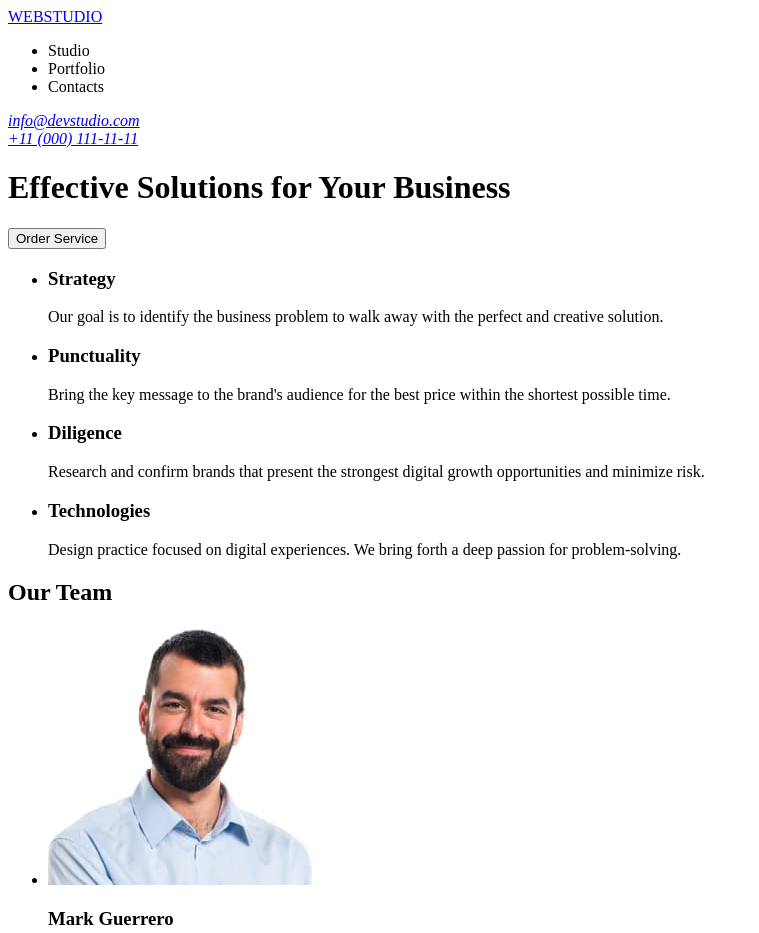
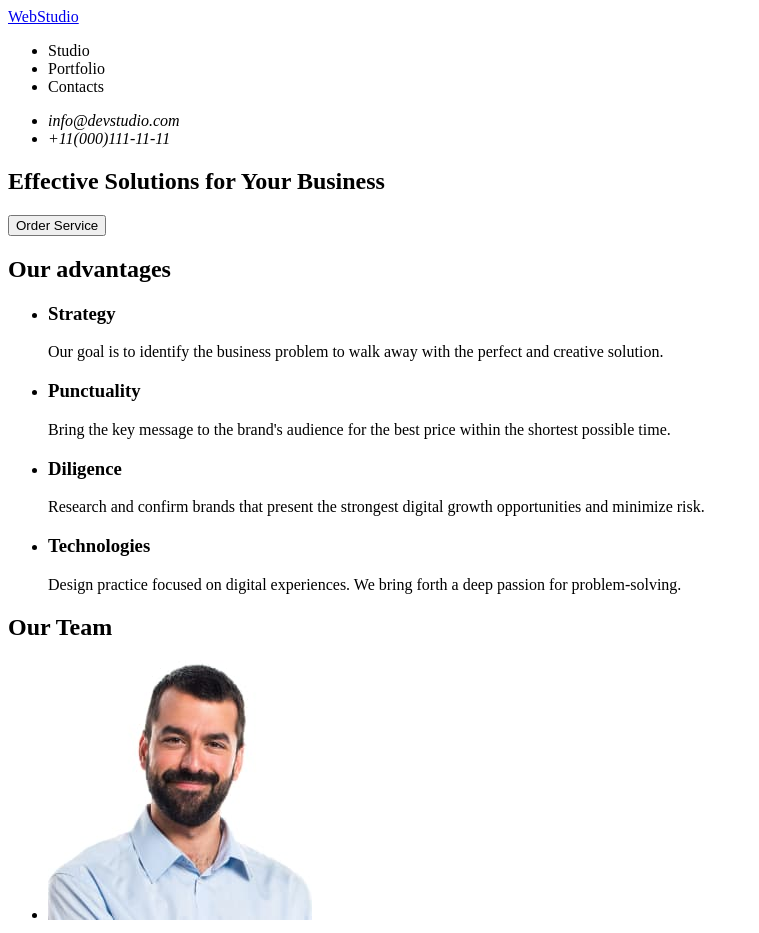
Before and after one commit to Kirieiev/goit-markup-hw-01, a plain HTML site: page index.html in a window 1280 px wide. Shown: the top 933 px of the page, without its empty margins (0-759 px from the left). Drawn offline with Linux system fonts and the light colour scheme.

Commit message:
second commit

```diff
--- a/index.html
+++ b/index.html
@@ -9,8 +9,8 @@
 
   <body>
     <header>
-      <a href="index.html">WEBSTUDIO</a>
       <nav>
+        <a href="index.html">WebStudio</a>
         <ul>
           <li>Studio</li>
           <li>Portfolio</li>
@@ -19,16 +19,22 @@
       </nav>
 
       <address>
-        <a href="mailto:info@devstudio.com">info@devstudio.com</a> <br />
-        <a href="tel:+110001111111">+11 (000) 111-11-11</a>
+        <ul>
+          <li>info@devstudio.com</li>
+          <li>+11(000)111-11-11</li>
+        </ul>
       </address>
     </header>
 
     <main>
+      <section>
         <h1>Effective Solutions for Your Business</h1>
         <button type="button">Order Service</button>
+      </section>
 
       <section>
+        <h2>Our advantages</h2>
+
         <ul>
           <li>
             <h3>Strategy</h3>
@@ -113,14 +119,14 @@
           </li>
         </ul>
       </section>
+    </main>
 
     <footer>
-        <a href="index.html">WEBSTUDIO</a>
+      <a href="index.html">WebStudio</a>
       <p>
-          Increase the flow of customers and sales for your business with
-          digital marketing & growth solutions.
+        Increase the flow of customers and sales for your business with digital
+        marketing & growth solutions.
       </p>
     </footer>
-    </main>
   </body>
 </html>
```
Lines whose indentation alone changed are shown as unchanged.
